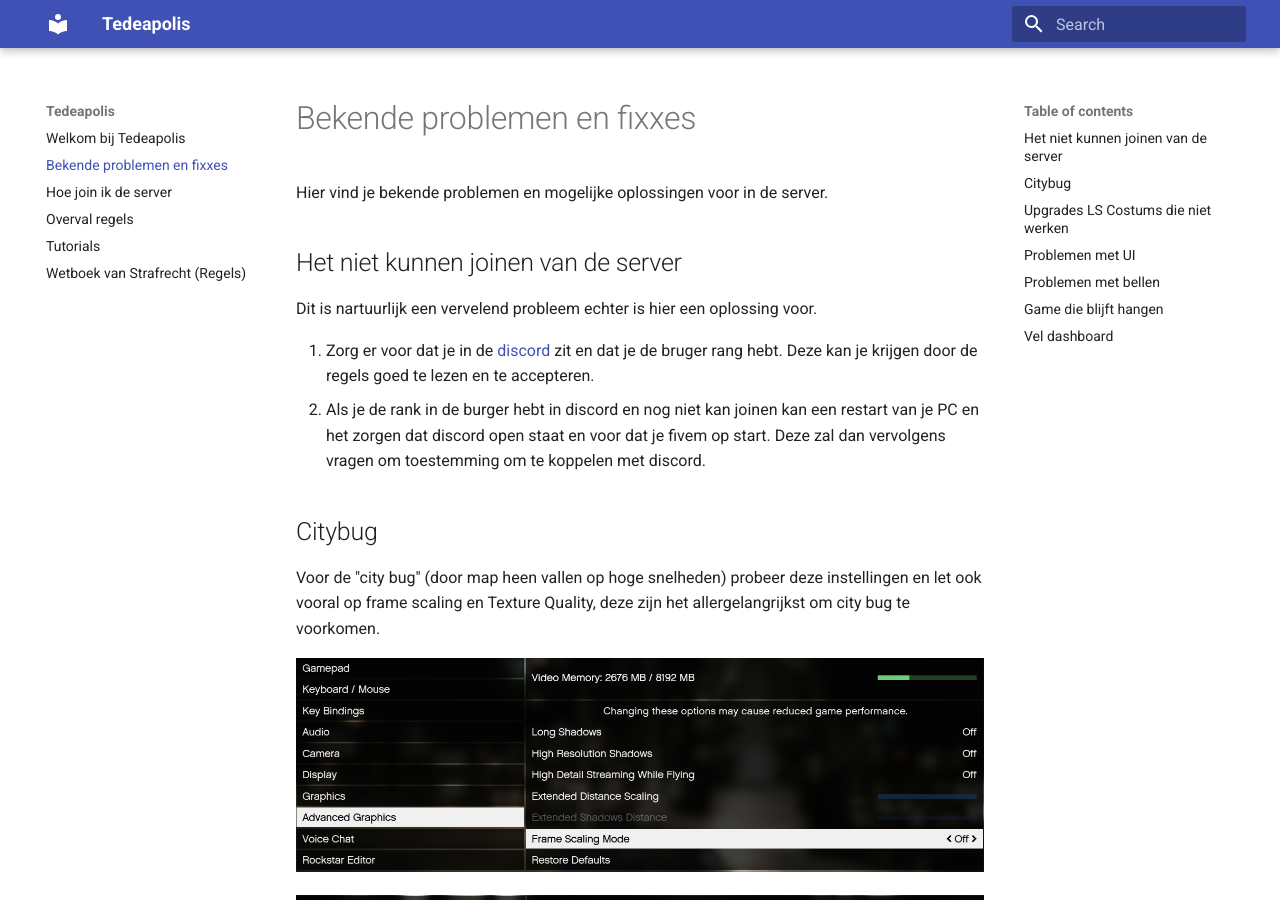
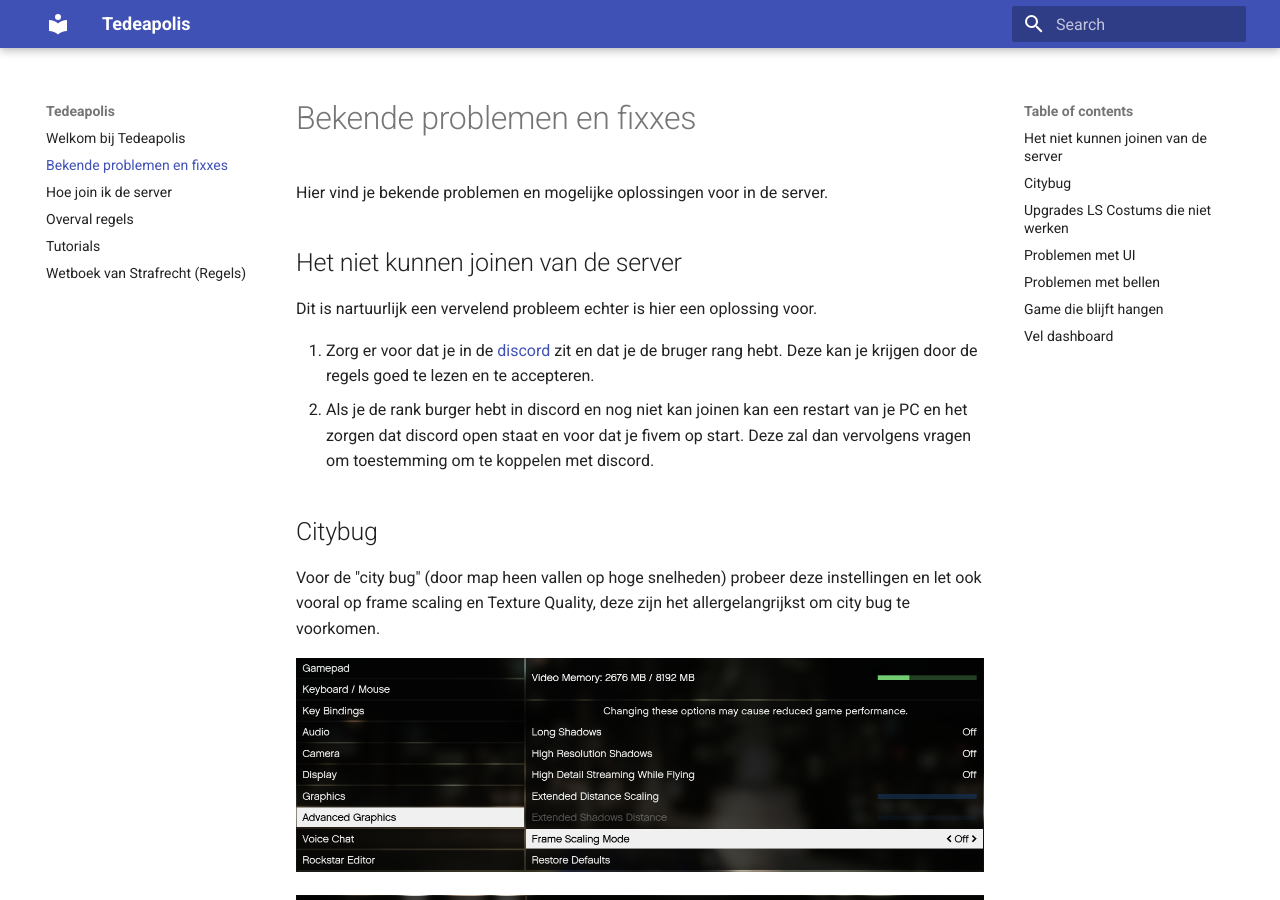
Before and after one commit to Tedeapolis/Tedeapolis, an MkDocs documentation site: the page built from docs/Bekende problemen en oplossingen.md, in a window 1280 px wide and 900 px high. Built offline with MkDocs 1.6.1 and Material for MkDocs 9.7.7, drawn with Linux system fonts in a browser that asks for light colours.

Commit message:
Fixed spelling thx morgam

```diff
--- a/docs/Bekende problemen en oplossingen.md
+++ b/docs/Bekende problemen en oplossingen.md
@@ -6,7 +6,7 @@ Hier vind je bekende problemen en mogelijke oplossingen voor in de server.
 Dit is nartuurlijk een vervelend probleem echter is hier een oplossing voor.
 
 1. Zorg er voor dat je in de [discord](discord.tdafivem.nl) zit en dat je de bruger rang hebt. Deze kan je krijgen door de regels goed te lezen en te accepteren.
-2. Als je de rank in de burger hebt in discord en nog niet kan joinen kan een restart van je PC en het zorgen dat discord open staat en voor dat je fivem op start. Deze zal dan vervolgens vragen om toestemming om te koppelen met discord.
+2. Als je de rank burger hebt in discord en nog niet kan joinen kan een restart van je PC en het zorgen dat discord open staat en voor dat je fivem op start. Deze zal dan vervolgens vragen om toestemming om te koppelen met discord.
 
 ## Citybug
 
```
